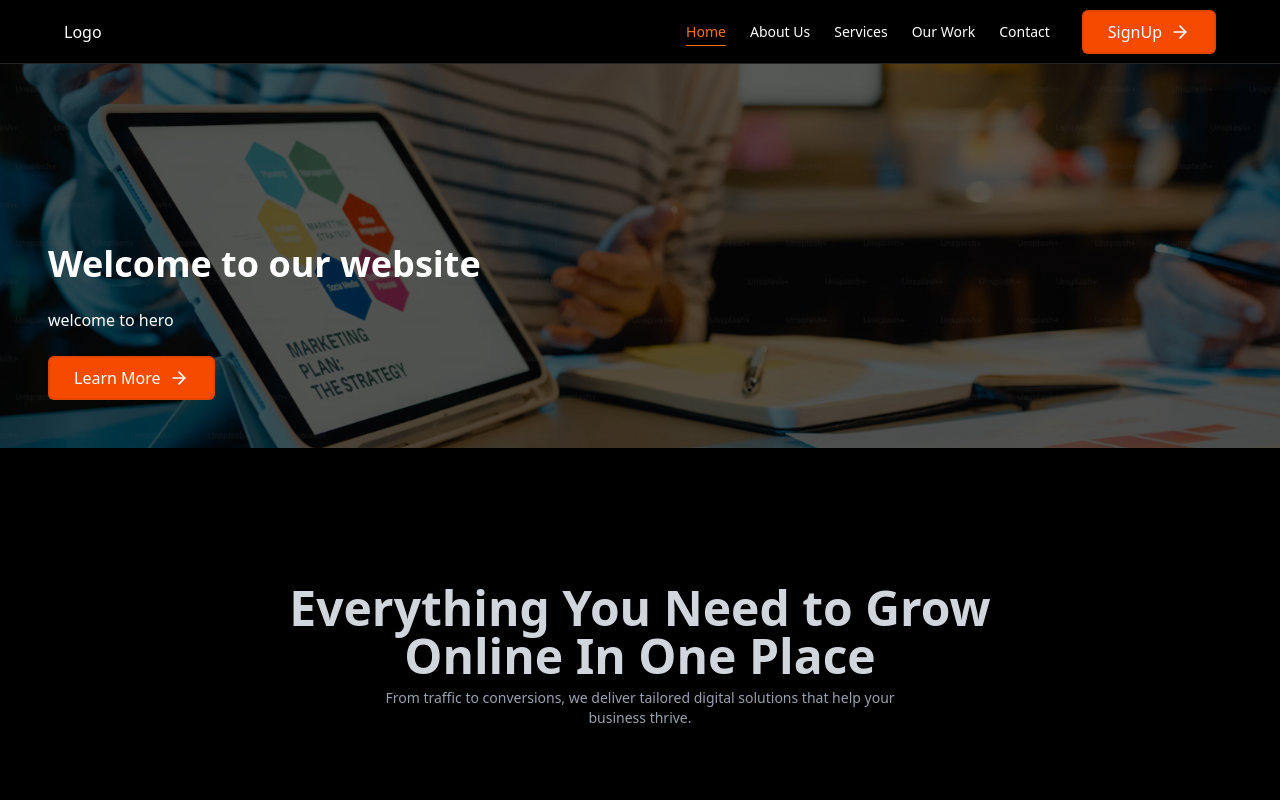
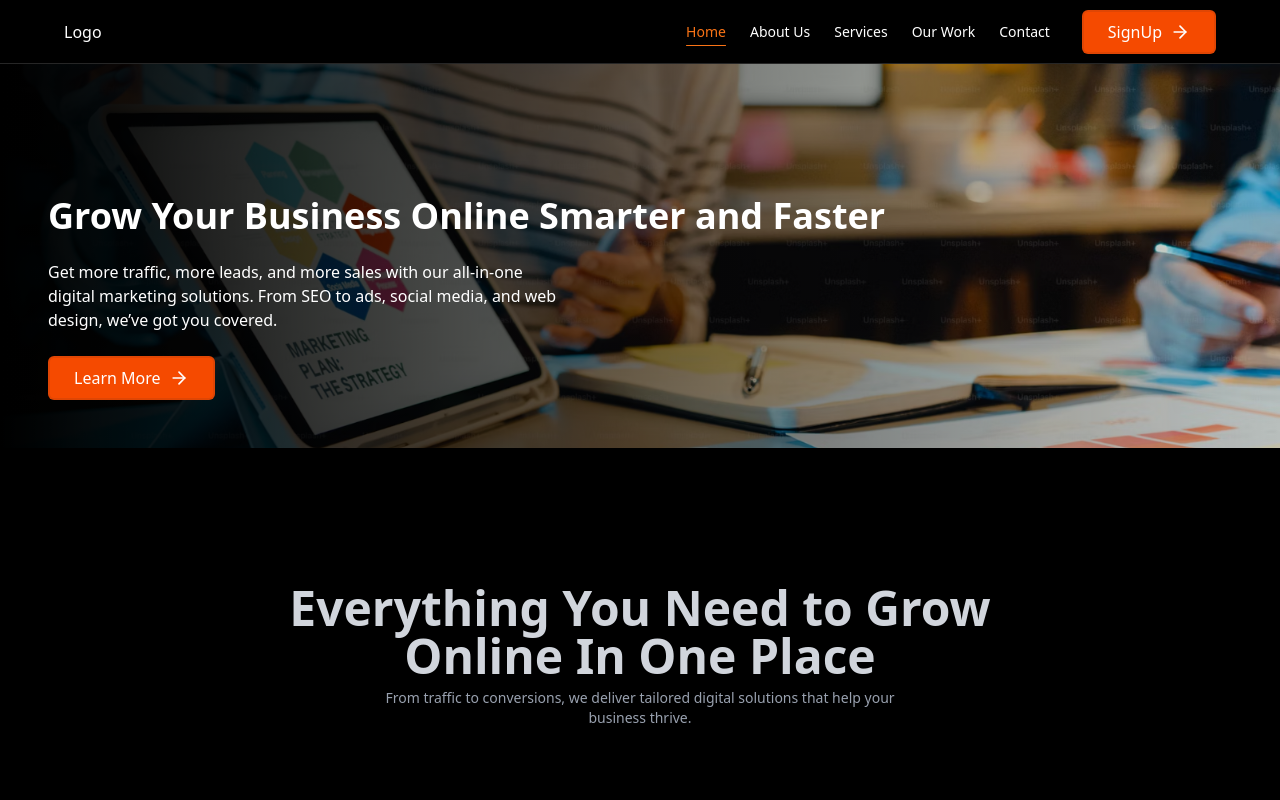
Before and after one commit to Segeramos/D.M-Agency, a React (Vite) app: page / in a window 1280 px wide. Shown: the top 800 px of the page. Built offline with nearby package versions, Linux system fonts and the light colour scheme.

Commit message:
style: add banner content

```diff
--- a/src/components/Banner.jsx
+++ b/src/components/Banner.jsx
@@ -1,20 +1,20 @@
 import React from 'react'
 import Button from './Button';
 
-const Banner = ({image, alt, content}) => {
+const Banner = ({image, alt, content, subContent}) => {
   return (
-    <section className="w-full h-96 relative">
+    <section className="w-full h-96 relative ">
         <img className="w-full h-full object-cover object-center"
             src={image}
             alt={alt}
             loading="lazy"
         />
-        <div className="absolute inset-0 bg-black/60 flex flex-col items-start justify-end p-12 space-y-6 ">
+        <div className="absolute inset-0 bg-gradient-to-r from-black to-transparent flex flex-col items-start justify-end p-12 space-y-6 ">
             <h2 className="text-4xl font-semibold">
-                Welcome to our website
+                {content}
             </h2>
-            <p>
-                {content}
+            <p className="max-w-lg">
+                {subContent}
             </p>
             <Button
                 label="Learn More"
--- a/src/pages/Home.jsx
+++ b/src/pages/Home.jsx
@@ -13,7 +13,8 @@ const Home = () => {
       <Banner
         image={heroImg}
         alt='hero image'
-        content="welcome to hero "
+        content="Grow Your Business Online Smarter and Faster"
+        subContent="Get more traffic, more leads, and more sales with our all-in-one digital marketing solutions. From SEO to ads, social media, and web design, we’ve got you covered."
       />
 
       <main>
--- a/src/pages/Services.jsx
+++ b/src/pages/Services.jsx
@@ -4,11 +4,12 @@ import Banner from '../components/Banner';
 
 const Services = () => {
   return (
-    <section>
+    <section className="w-full min-h-screen">
       <Banner
         image={ourService}
         alt="Our services image"
-        content="explore our latest service"
+        content="Services That Drive Real Business Growth"
+        subContent="From boosting visibility to increasing conversions, we offer everything you need to grow your brand online—strategically, efficiently, and affordably."
       />
 
 
```
